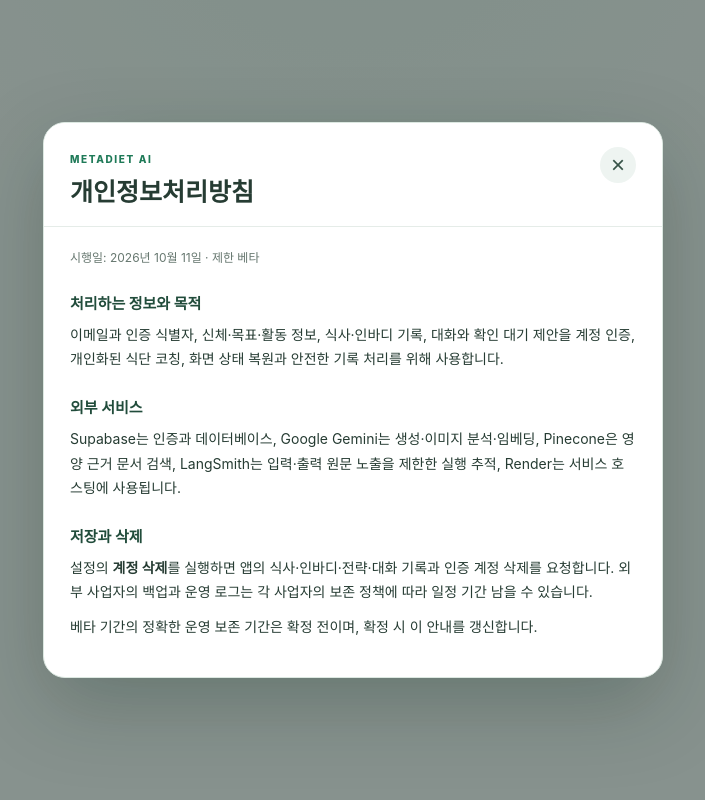
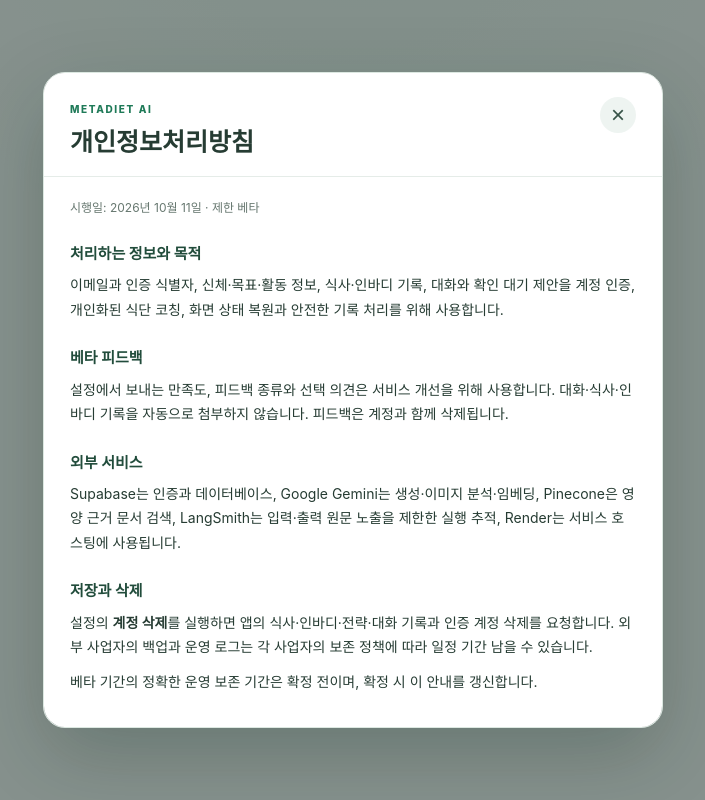
Before and after one commit to Kim-Du-Yeon/MetaDiet-AI, a React (Create React App) app in the folder frontend/: page / in a window 1280 px wide. Both pictures are taken after a click on the button "개인정보처리방침". Shown: the whole page, without its empty margins (287-992 px from the left). Built offline with nearby package versions, Linux system fonts and the light colour scheme; no server answers.

Commit message:
docs: disclose beta feedback handling

```diff
--- a/frontend/src/components/LegalNotices.jsx
+++ b/frontend/src/components/LegalNotices.jsx
@@ -8,6 +8,8 @@ const notices = {
       <p className="legal-effective">시행일: 2026년 10월 11일 · 제한 베타</p>
       <h3>처리하는 정보와 목적</h3>
       <p>이메일과 인증 식별자, 신체·목표·활동 정보, 식사·인바디 기록, 대화와 확인 대기 제안을 계정 인증, 개인화된 식단 코칭, 화면 상태 복원과 안전한 기록 처리를 위해 사용합니다.</p>
+      <h3>베타 피드백</h3>
+      <p>설정에서 보내는 만족도, 피드백 종류와 선택 의견은 서비스 개선을 위해 사용합니다. 대화·식사·인바디 기록을 자동으로 첨부하지 않습니다. 피드백은 계정과 함께 삭제됩니다.</p>
       <h3>외부 서비스</h3>
       <p>Supabase는 인증과 데이터베이스, Google Gemini는 생성·이미지 분석·임베딩, Pinecone은 영양 근거 문서 검색, LangSmith는 입력·출력 원문 노출을 제한한 실행 추적, Render는 서비스 호스팅에 사용됩니다.</p>
       <h3>저장과 삭제</h3>
```
Also changed, not shown: 2 other files (tests, documents, lock files or other folders).
